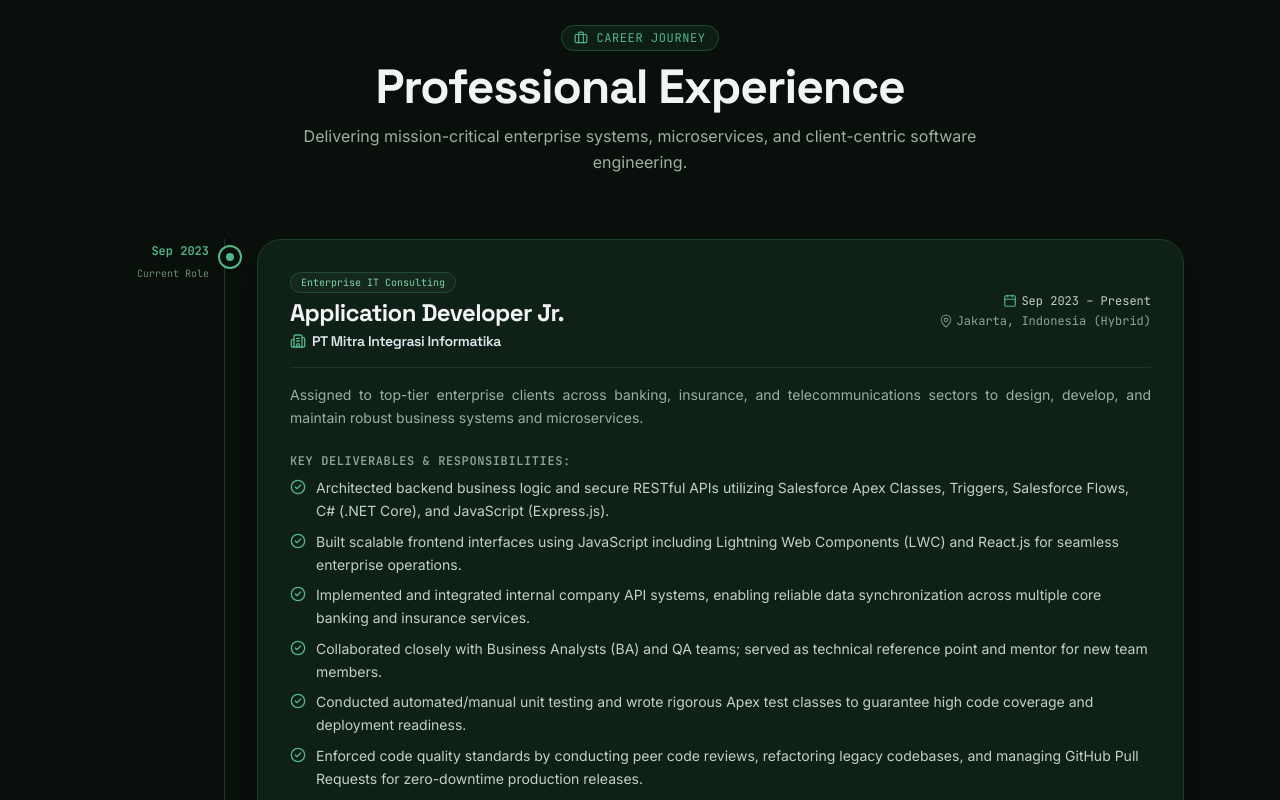
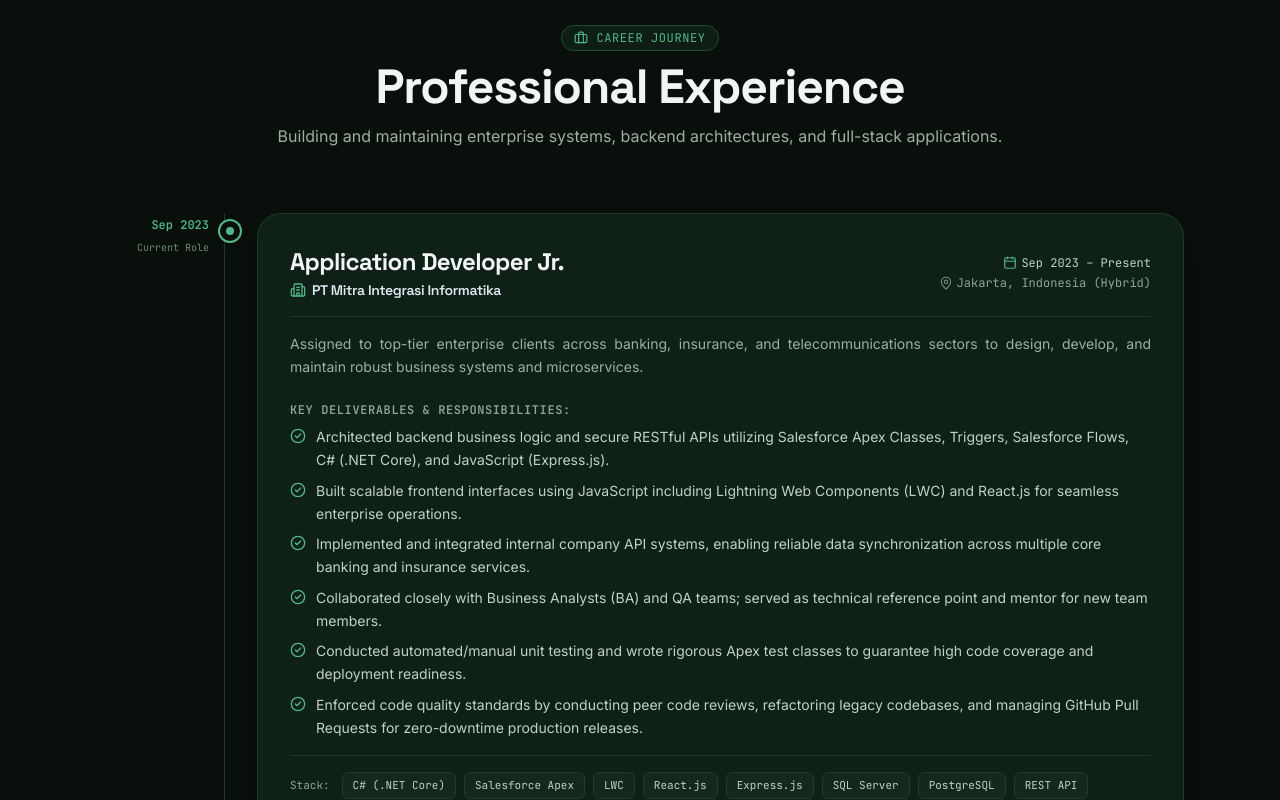
Before and after one commit to yazid29/yazid29.github.io, a React (Vite) app: page / in a window 1280 px wide. Shown: the part 3040-3840 px from the top of the page. Built offline with nearby package versions, Linux system fonts and the light colour scheme.

Commit message:
fix: experience

```diff
--- a/src/components/Experience.jsx
+++ b/src/components/Experience.jsx
@@ -32,7 +32,7 @@ export default function Experience() {
             Professional Experience
           </h2>
           <p className="text-[#9dafa3] text-sm sm:text-base leading-relaxed">
-            Delivering mission-critical enterprise systems, microservices, and client-centric software engineering.
+            Building and maintaining enterprise systems, backend architectures, and full-stack applications.
           </p>
         </motion.div>
 
@@ -70,15 +70,6 @@ export default function Experience() {
                 {/* Header Information */}
                 <div className="flex flex-col sm:flex-row sm:items-center justify-between gap-3 border-b border-[#1b3627] pb-4">
                   <div>
-                    <div className="flex flex-wrap items-center gap-2 mb-1">
-                      <span className="px-2.5 py-0.5 rounded-full text-[10px] font-mono bg-[#14281e] border border-[#234b34] text-[#80d4a6]">
-                        {exp.type}
-                      </span>
-                      <span className="px-2.5 py-0.5 rounded-full text-[10px] font-mono bg-[#14281e] border border-[#234b34] text-[#52b788] md:hidden">
-                        {exp.period}
-                      </span>
-                    </div>
-
                     <h3 className="text-xl sm:text-2xl font-bold text-[#f3f4f6] font-heading group-hover:text-[#80d4a6] transition-colors">
                       {exp.role}
                     </h3>
--- a/src/data/portfolioData.js
+++ b/src/data/portfolioData.js
@@ -487,6 +487,7 @@ export const experiences = [
       "React.js",
       "Express.js",
       "SQL Server",
+      "PostgreSQL",
       "REST API",
       "Git/GitHub",
     ],
```
